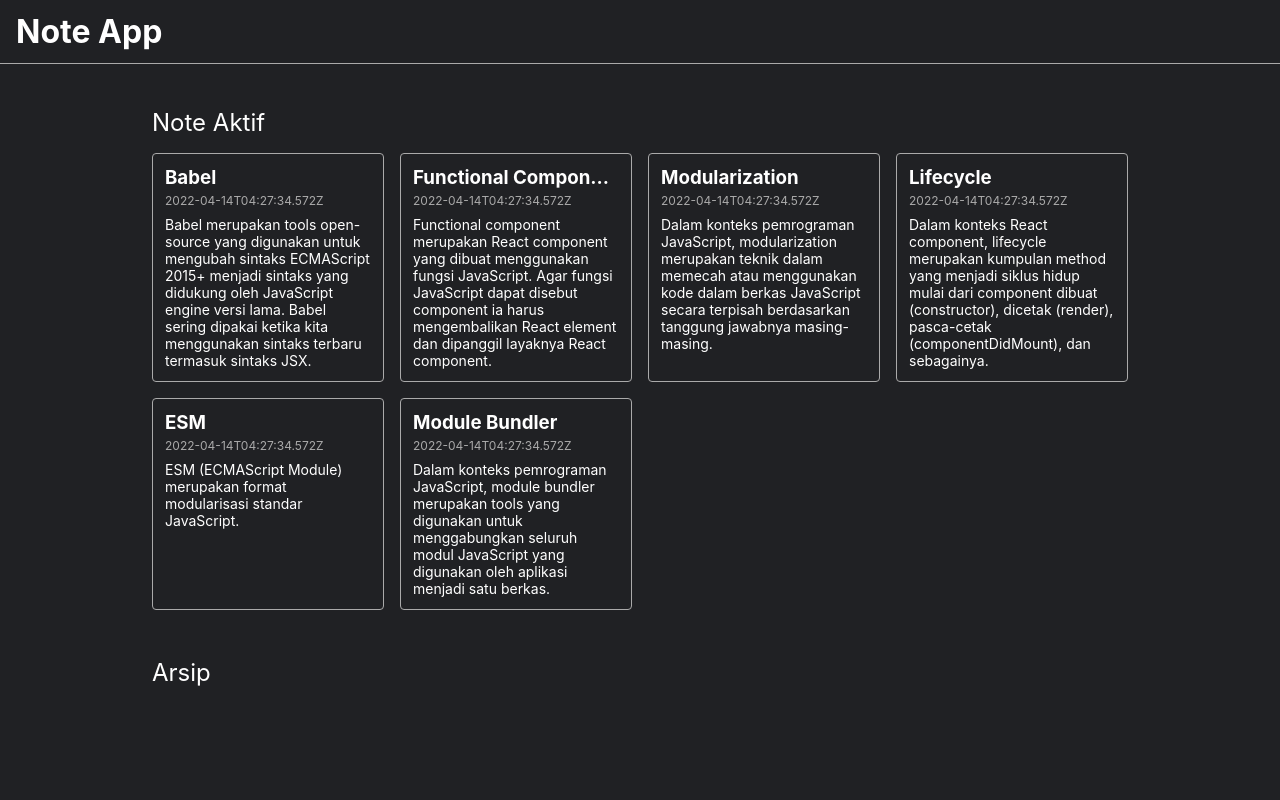
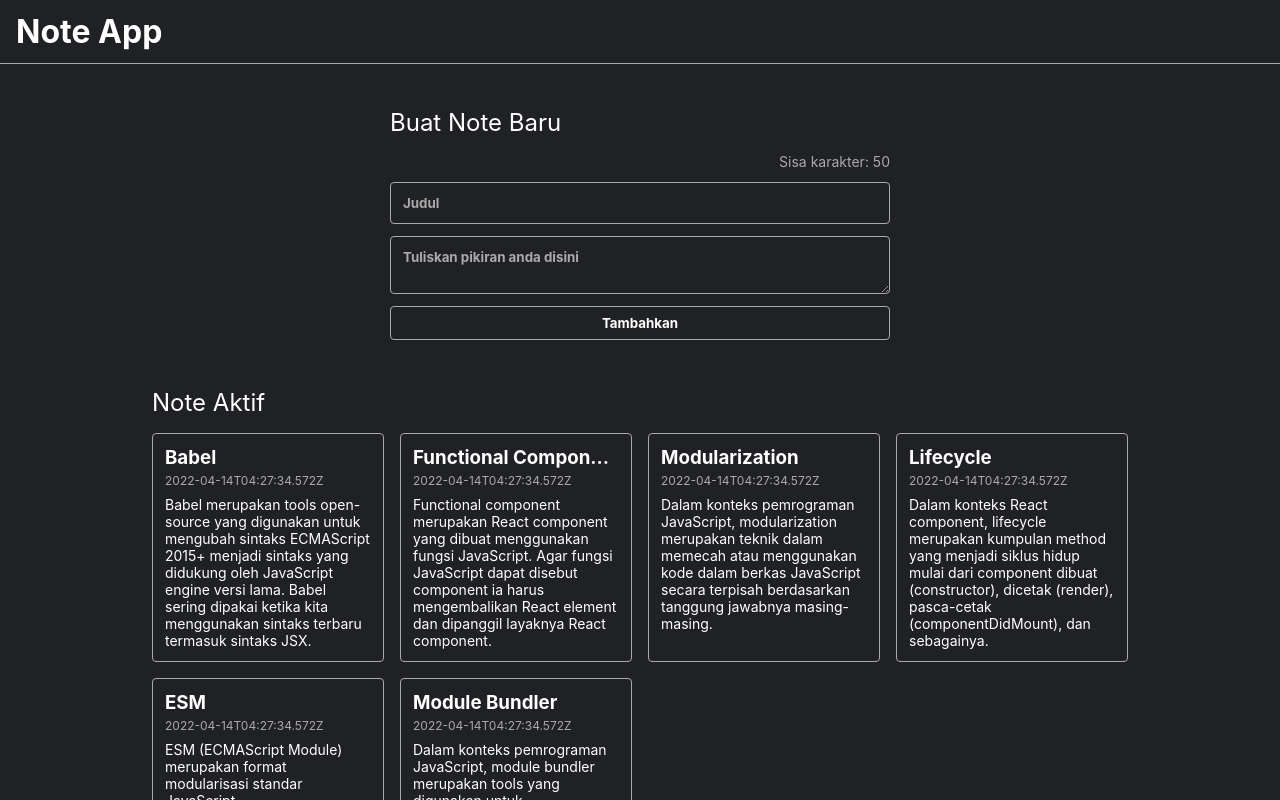
Before and after one commit to iniorang/personal-notes-react, a React (Vite) app: page / in a window 1280 px wide. Shown: the top 800 px of the page. Built offline with nearby package versions, Linux system fonts and the light colour scheme.

Commit message:
Add Input function

```diff
--- a/src/components/NoteApp.jsx
+++ b/src/components/NoteApp.jsx
@@ -1,5 +1,6 @@
 import React from "react";
 import NoteList from "./NoteList";
+import NoteInput from "./NoteInput";
 import { getInitialData } from "../utils/index";
 
 class NoteApp extends React.Component {
@@ -8,6 +9,28 @@ class NoteApp extends React.Component {
         this.state = {
             notes: getInitialData()
         }
+        this.onAddNoteHandler = this.onAddNoteHandler.bind(this)
+        this.onDeleteHandler = this.onDeleteHandler.bind(this)
+
+    }
+
+    onDeleteHandler(id){
+        const notes = this.state.notes.filter(notes => notes.id !== id)
+        this.setState({ notes })
+    }
+
+    onAddNoteHandler({ title, body }) {
+        this.setState((prevState) => {
+            return{
+                notes: [...prevState.notes, {
+                    id: Date.now(),
+                    title,
+                    body,
+                    createdAt: new Date().toISOString(),
+                    archived: false
+                }]
+            }
+        })
     }
 
     render() {
@@ -15,8 +38,13 @@ class NoteApp extends React.Component {
             <div className="note-app">
                 <header className="note-app__header">
                     <h1>Note App</h1>
+
                 </header>
                 <main className="note-app__body">
+                    <div className="note-input">
+                        <h2>Buat Note Baru</h2>
+                        <NoteInput addNote={this.onAddNoteHandler}/>
+                    </div>
                     <h2>Note Aktif</h2>
                     <NoteList notes={this.state.notes} />
                     <h2>Arsip</h2>
--- a/src/components/NoteInput.jsx
+++ b/src/components/NoteInput.jsx
@@ -0,0 +1,59 @@
+import React from "react";
+
+class NoteInput extends React.Component{
+    constructor(props){
+        super(props)
+        this.state = {
+            title: "",
+            body: "",
+            titleLimit: 50
+        }
+        this.handleTitleChange = this.handleTitleChange.bind(this)
+        this.handleBodyChange = this.handleBodyChange.bind(this)
+        this.handleSubmit = this.handleSubmit.bind(this)
+
+    }
+    handleTitleChange(e){
+        this.setState(()=>{
+            return{
+                title: e.target.value
+            }
+        })
+    }
+    handleBodyChange(e){
+        this.setState(()=>{
+            return{
+                body: e.target.value
+            }
+        })
+    }
+    handleSubmit(e){
+        e.preventDefault()
+        this.props.addNote(this.state)
+    }
+
+    render(){
+        const titleLimitRemaining = this.state.titleLimit - this.state.title.length
+        return(
+            <form onSubmit={this.handleSubmit}>
+            <p className="note-input__title__char-limit">
+            Sisa karakter: {titleLimitRemaining}
+            </p>
+                <input
+                    type="text"
+                    placeholder="Judul"
+                    maxLength={this.state.titleLimit}
+                    value={this.state.title}
+                    onChange={this.handleTitleChange}
+                />
+                <textarea
+                    placeholder="Tuliskan pikiran anda disini"
+                    value={this.state.body}
+                    onChange={this.handleBodyChange}
+                />
+                <button type="submit">Tambahkan</button>
+            </form>
+        )
+    }
+}
+export default NoteInput
--- a/src/components/UnarchiveButton.jsx
+++ /dev/null
@@ -1,6 +0,0 @@
-import React from "react";
-
-function UnarchiveButton({id,onUnarchive}){
-    return <button className="note-item__archive-button" onClick={()=>onUnarchive(id)}>Kembalikan</button>
-}
-export default UnarchiveButton
```
